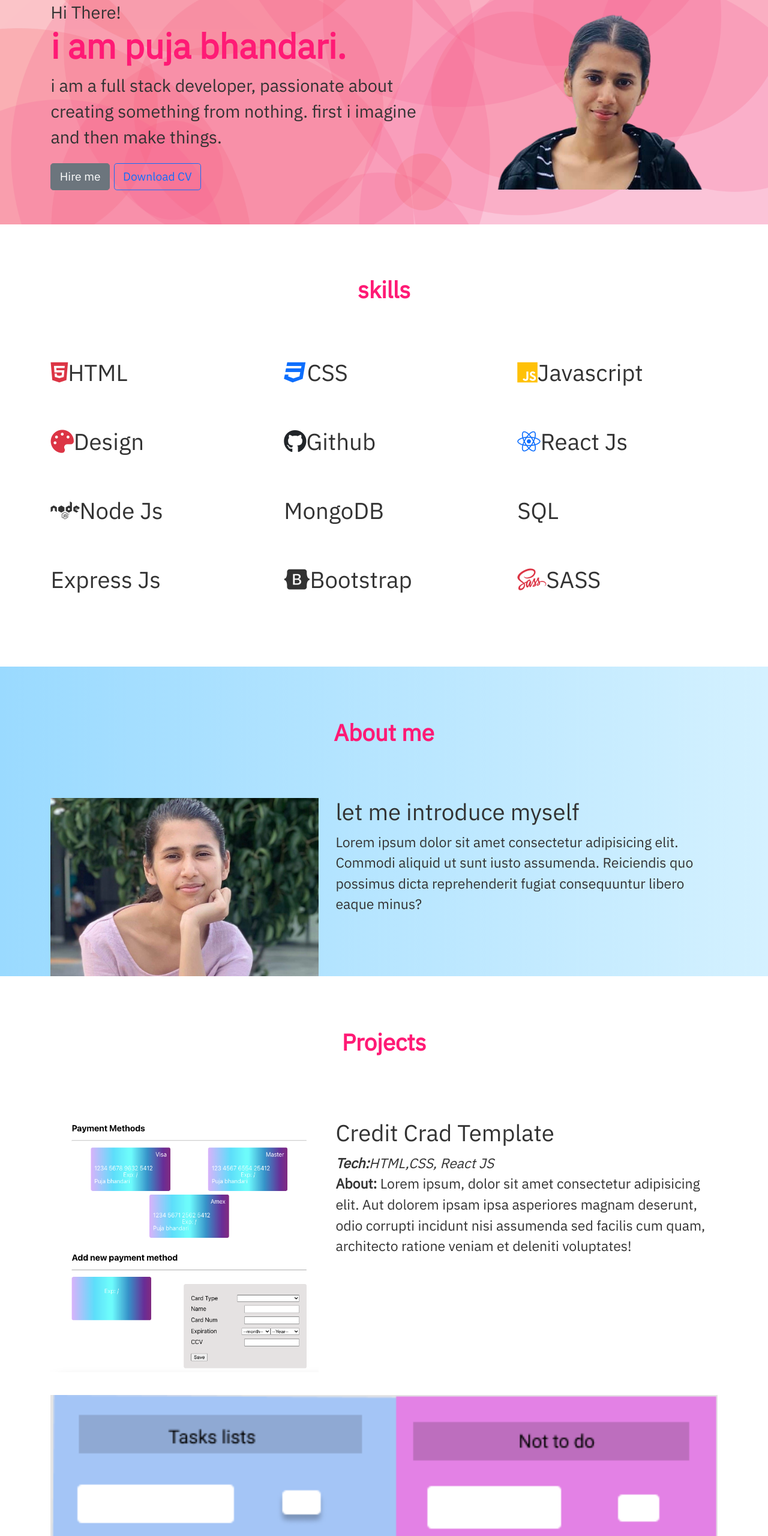
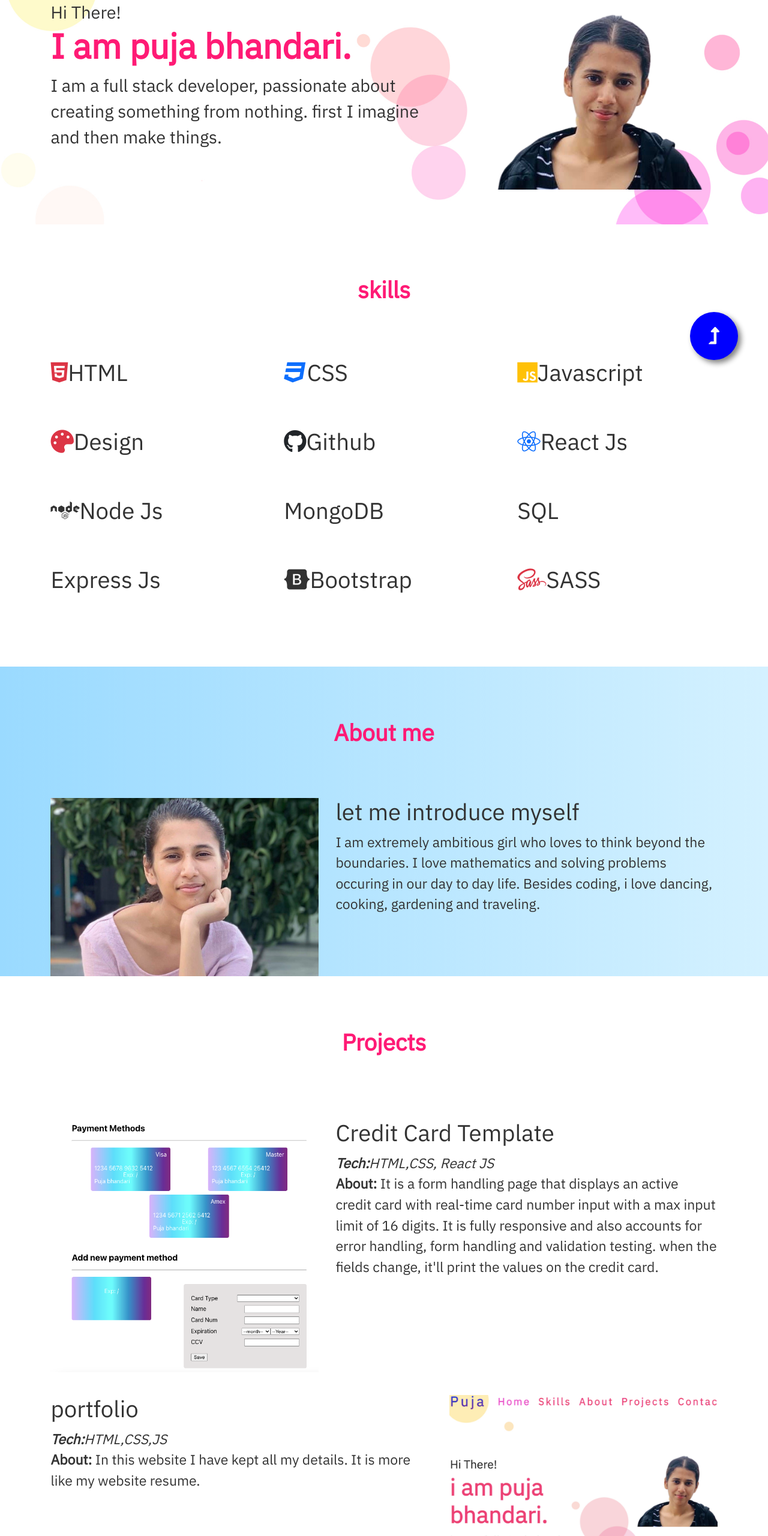
Before and after one commit to puja994/portfolio-sample, a plain HTML site: page index.html in a window 1280 px wide. Shown: the part 180-2740 px from the top of the page at 60% size. Drawn offline with nearby package versions, Linux system fonts and the light colour scheme.

Commit message:
my portfolio

```diff
--- a/CSS/style.css
+++ b/CSS/style.css
@@ -14,7 +14,7 @@ html,body{
 /*header*/
 .header{
 min-height: 60vh;
-background: url('../img/background.png') center center no-repeat;
+background: url('../img/backgroundpic.jpg') center center no-repeat;
 background-size:cover;
 }
 
--- a/index.html
+++ b/index.html
@@ -70,14 +70,14 @@
       </div>
       <div class="col-md-7 mt-md-5 py-2 order-md-1 hero-text">
         <div class="mt-4">Hi There!</div>
-        <h1>i am puja bhandari.</h1>
-        <p>i am a full stack developer, passionate about creating something from nothing. first i imagine and then make things.</p>
+        <h1>I am puja bhandari.</h1>
+        <p>I am a full stack developer, passionate about creating something from nothing. first I imagine and then make things.</p>
 
-        <div class="btns">
+       <!--<div class="btns">
           <button type="button" class="btn btn-secondary">Hire me</button>
 
           <button type="button" class="btn btn-outline-primary">Download CV</button>
-        </div>
+        </div>-->
       </div>
     </div>
   </div>
@@ -138,7 +138,7 @@
         <div class="col-md-7 right">
           <h2> let me introduce myself</h2>
 
-          <P>Lorem ipsum dolor sit amet consectetur adipisicing elit. Commodi aliquid ut sunt iusto assumenda. Reiciendis quo possimus dicta reprehenderit fugiat consequuntur libero eaque minus?</P>
+          <P>I am extremely ambitious girl who loves to think beyond the boundaries. I love mathematics and solving problems occuring in our day to day life. Besides coding, i love dancing, cooking, gardening and traveling.</P>
         </div>
         </div>
 
@@ -160,23 +160,24 @@
        </div>
 
     <div class="col-md-7">
-      <h2>Credit Crad Template</h2>
+      <h2>Credit Card Template</h2>
       <div class="fst-italic"><strong>Tech:</strong>HTML,CSS, React JS</div>
       <p><strong>About: </strong>
-      Lorem ipsum, dolor sit amet consectetur adipisicing elit. Aut dolorem ipsam ipsa asperiores magnam deserunt, odio corrupti incidunt nisi assumenda sed facilis cum quam, architecto ratione veniam et deleniti voluptates!
-      </p>
+        It is a form handling page that displays an active credit card with real-time card number input with a max input limit of 16 digits. It is fully responsive and also accounts for error handling, form handling and validation testing. when the fields change, it'll print the values on the credit card.
+
+
     </div>
     </div>
     <!-- p2 -->
     <div class="row py-3">
-      <div class="col-md-5 order-2"></div>
-        <img src="img/todolist.png" width="100%" alt="todo list  project">
+      <div class="col-md-5 order-2">
+        <img src="img/ss1.png" width="100%" alt="  project">
        </div>
-    <div class="col-md-7 order-1">
-      <h2>TO do list</h2>
+    <div class="col-md-7 order-1 ">
+      <h2>portfolio</h2>
       <div class="fst-italic"><strong>Tech:</strong>HTML,CSS,JS</div>
       <p><strong>About: </strong>
-      Lorem ipsum dolor sit amet consectetur, adipisicing elit. Ipsa dolor facere repudiandae laborum alias, qui enim ab possimus dolorum, et labore libero itaque est officia quaerat sequi exercitationem architecto cum!
+        In this website I have kept all my details. It is more like my website resume.
       </p>
     </div>
 
@@ -184,13 +185,13 @@
 <!-- p3 -->
 <div class="row py-3">
   <div class="col-md-5">
-    <img src="img/calculator.png" width="100%" alt="calculator project">
+    <img src="img/ss2.png" width="100%" alt="calculator project">
    </div>
 <div class="col-md-7">
   <h2>Calculator</h2>
   <div class="fst-italic"><strong>Tech:</strong>HTML,CSS,JS</div>
   <p><strong>About: </strong>
-  Lorem, ipsum dolor sit amet consectetur adipisicing elit. Quis, provident facilis enim ex magnam cupiditate inventore eum dignissimos suscipit quas odio asperiores nam aliquid alias dolor, quia corporis quo explicabo.
+  I actually made this calculator to do prank with my friends. this calculator gives correct calculations for three times and then wrong calculation after that. it has functionality like turn off, on, clear and many more.
   </p>
 </div>
 </div>
@@ -264,17 +265,7 @@
 
 
 
-<footer>
 
-<script src="https://cdn.jsdelivr.net/npm/bootstrap@5.0.0-beta2/dist/js/bootstrap.bundle.min.js" integrity="sha384-b5kHyXgcpbZJO/tY9Ul7kGkf1S0CWuKcCD38l8YkeH8z8QjE0GmW1gYU5S9FOnJ0" crossorigin="anonymous"></script>
-
-<span id="to-up">
-  <a href="#header">  <i class="fas fa-level-up-alt text-light"></i></a>
-
-</span>
-
-
-</footer>
 
 
 <script>
@@ -293,5 +284,17 @@ if(window.pageYOffset <=100) {
 </script>
 </body>
 
+<footer>
+
+  <script src="https://cdn.jsdelivr.net/npm/bootstrap@5.0.0-beta2/dist/js/bootstrap.bundle.min.js" integrity="sha384-b5kHyXgcpbZJO/tY9Ul7kGkf1S0CWuKcCD38l8YkeH8z8QjE0GmW1gYU5S9FOnJ0" crossorigin="anonymous"></script>
+
+  <span id="to-up">
+    <a href="#header">  <i class="fas fa-level-up-alt text-light"></i> </a>
+
+  </span>
+
+
+  </footer>
+
 
 </html>
```
Also changed, not shown: img/Screen Shot 2021-03-01 at 11.19.17 pm.png (added), img/backgroundpic.jpg (added), img/final screensot.png (added), img/portfolio.png (added), img/prank calculator.png (added), img/ss1.png (added), img/ss2.png (added).
